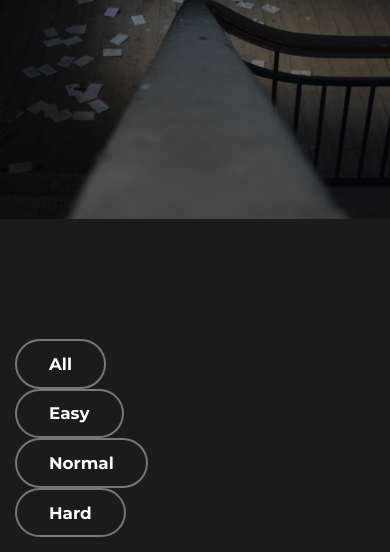
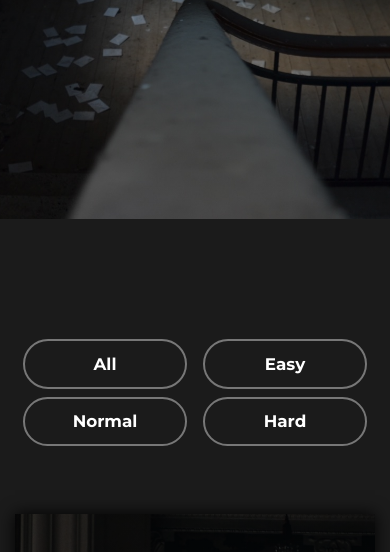
Before and after one commit to becodeorg/hamilton-8-escapium-jason-bathsheba-marius-steeve, a website: page pages_html/rooms.html in a window 390 px wide. Shown: the part 291-843 px from the top of the page. Drawn offline with Linux system fonts and the light colour scheme.

Commit message:
fix responsive roomsPage

```diff
--- a/scss/pages/_rooms.scss
+++ b/scss/pages/_rooms.scss
@@ -53,12 +53,16 @@
 
             .filter {
                 display: flex;
+                justify-content: center;
+                flex-wrap: wrap;
                 margin-bottom: 3.75rem;
+
 
                 &__difficult{
                     margin: 0 0.5rem;
 
                     button {
+                        width: 100%;
                         border: 2px solid $navFontColor;
                         padding: 0.8rem 2rem;
                         font-family: $fontTitleMonserrat;
@@ -247,12 +251,13 @@
     }
 }
 
-@media screen and (min-width: 621px) and (max-width: 768px ) {
+@media screen and (min-width: 580px) and (max-width: 768px ) {
 	.homeRoom {
 		&__section {
 
             &__container {
                 max-width: 540px;
+
             }
 		}
 
@@ -267,20 +272,40 @@
 	}
 }
 
-@media screen and (max-width: 620px) {
+@media screen and (max-width: 580px) {
 	.homeRoom {
 		&__section {
 
             &__container {
-                width: auto;
+                width: 100%;
+
+                .filter {
+                    display: flex;
+                    flex-wrap: wrap;
+
+                    justify-content: center;
+
+                     &__difficult {
+                         flex-basis: 50%;
+                         min-width: 50%;
+                         margin: 0 0 0.5rem;
+                         padding: 0 0.5rem;
+
+                         button {
+                             width: 100%;
+                         }
+                     }
+                 }
             }
 		}
 
         .cardRoom {
-            grid-template-columns: repeat(auto-fill, minmax(400px, 1fr));
+            max-width: 100%;
+            grid-template-columns: repeat(auto-fill, minmax(500px, 1fr));
+
             .card {
-                height: 600px;
-                width: auto;
+                height:700px;
+                width: 100%;
             }
         }
 
@@ -296,15 +321,19 @@
 
                 .filter {
                    display: flex;
-                   flex-direction: column;
-                   align-items: center;
+                   flex-wrap: wrap;
                    justify-content: center;
 
                     &__difficult {
-                        width: 100%;
+                        flex-basis: 50%;
+                        min-width: 50%;
+
+                        button {
+                            width: 100%;
+                        }
                     }
+                }
 
-                }
                 .cardRoom {
                     grid-template-columns: repeat(auto-fill, minmax(250px, 1fr));
                     .card {
```
Also changed, not shown: css/style.css, 1 other file.
